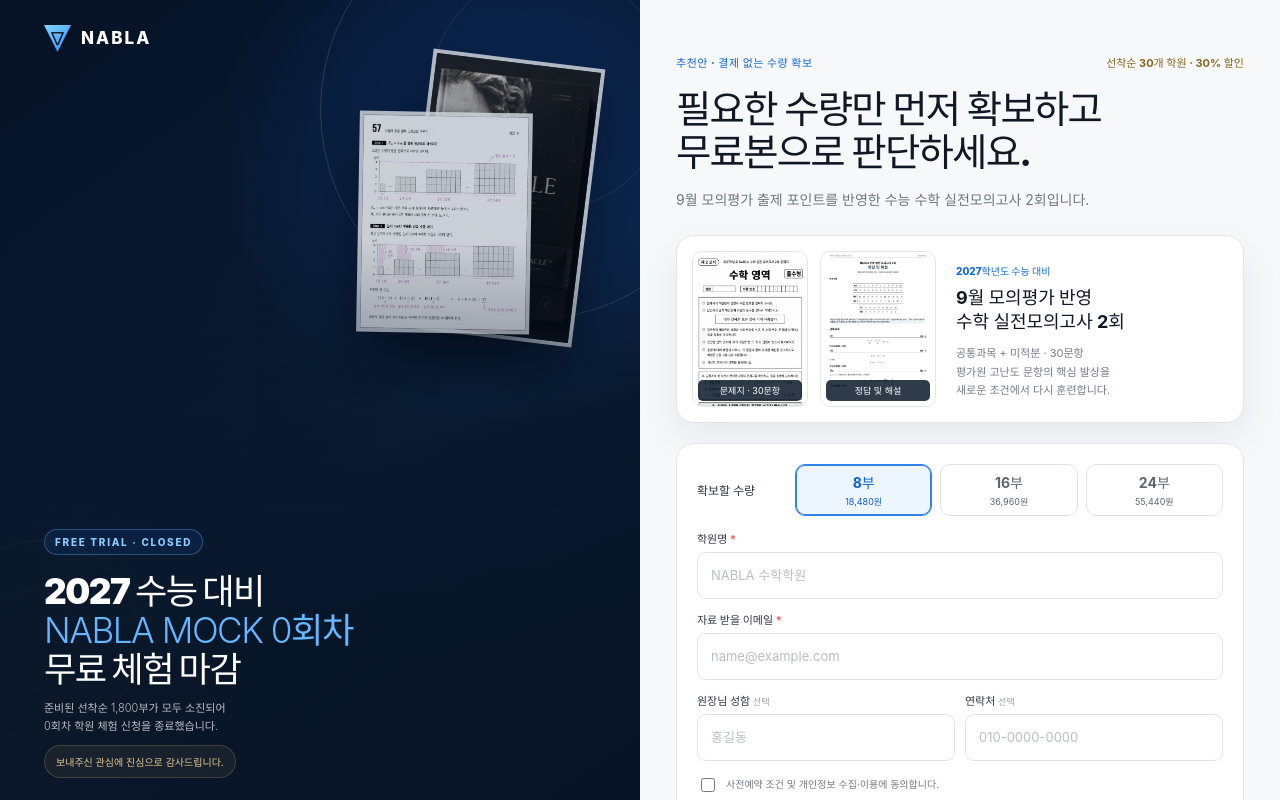
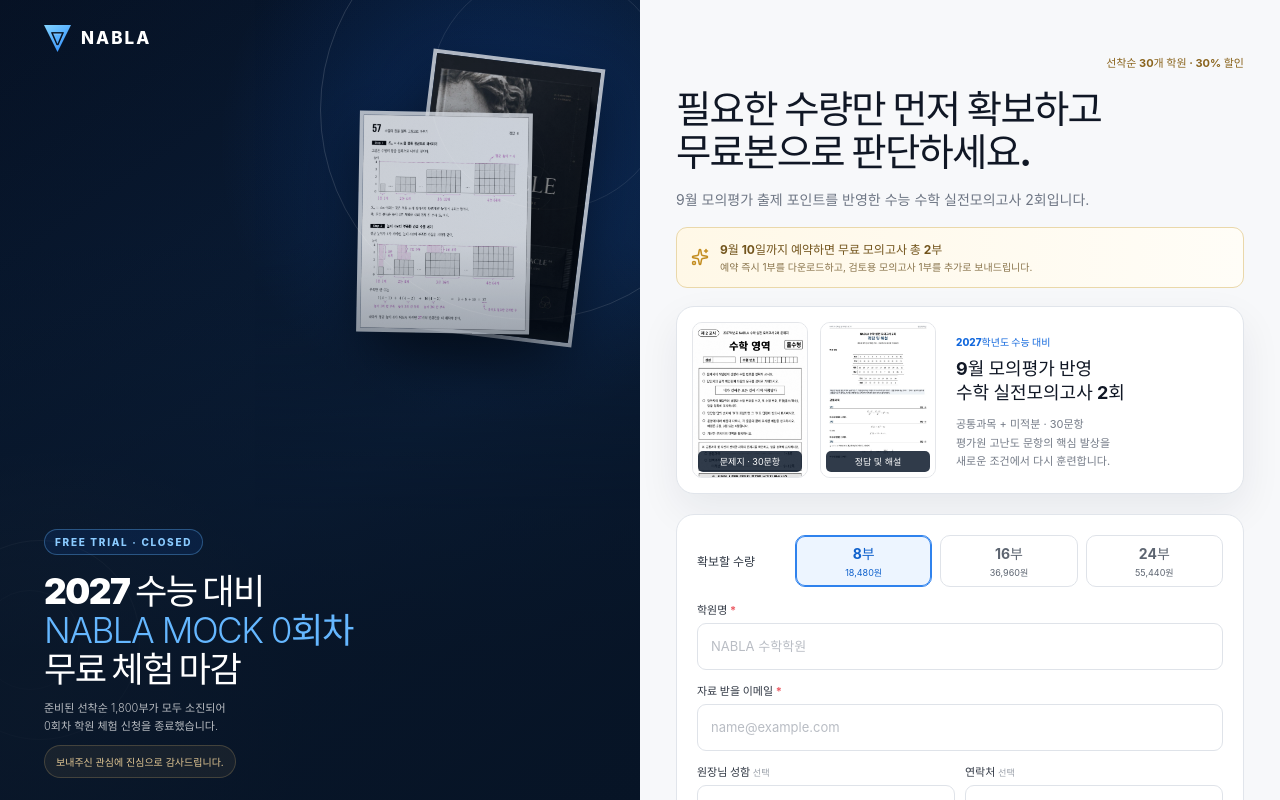
Before and after one commit to kmw1wlog/nabla-september-preorder, a React (Vite) app: page / in a window 1280 px wide. Built offline with nearby package versions, Linux system fonts and the light colour scheme; a web font is replaced by a local one.

Commit message:
Finalize no-payment preorder offer

```diff
--- a/src/main.jsx
+++ b/src/main.jsx
@@ -191,9 +191,9 @@
 
 const VARIANT_COPY = {
   a: {
-    badge: '추천안 · 결제 없는 수량 확보',
+    badge: '',
     title: '필요한 수량만 먼저 확보하고\n무료본으로 판단하세요.',
-    note: '지금 결제되지 않습니다. 9월 12일까지 구매를 확정하지 않으면 예약은 자동 취소됩니다.',
+    note: '지금 결제되지 않습니다. 9월 10일까지 예약하면 검토용 모의고사 1부를 추가로 보내드리며, 9월 12일까지 구매 미확정 시 예약은 자동 취소됩니다.',
     button: '사전예약하고 무료본 바로 받기',
   },
   b: {
@@ -253,9 +253,9 @@
     <div className="campaign-check"><Check size={28} /></div>
     <span className="campaign-kicker">{variant === 'c' ? 'FREE SAMPLE READY' : `${form.quantity}부 수량 확보 완료`}</span>
     <h2>{variant === 'c' ? '무료본이 준비되었습니다.' : '사전예약이 접수되었습니다.'}</h2>
-    <p>{variant === 'c' ? '아래에서 문제지와 해설지를 바로 내려받을 수 있습니다.' : `NABLA 실전모의고사 ${form.quantity}부를 임시 확보했습니다. 지금 무료본을 검토해 보세요.`}</p>
+    <p>{variant === 'c' ? '아래에서 문제지와 해설지를 바로 내려받을 수 있습니다.' : `NABLA 실전모의고사 ${form.quantity}부를 임시 확보했습니다. 지금 1부를 바로 받고, 9월 10일까지 예약 혜택으로 추가 1부도 받아보세요.`}</p>
     <DownloadBundle />
-    <div className="reservation-deadline"><ShieldCheck size={19} /><p><b>9월 12일까지 부담 없이 검토</b><span>{variant === 'c' ? '검토 후 단체 수량을 선택할 수 있습니다.' : '구매 미확정 시 결제 없이 자동 취소됩니다.'}</span></p></div>
+    <div className="reservation-deadline"><ShieldCheck size={19} /><p><b>{variant === 'a' ? '무료 모의고사 총 2부 제공' : '9월 12일까지 부담 없이 검토'}</b><span>{variant === 'a' ? '예약 즉시 1부 다운로드 · 9월 10일까지 예약 시 추가 1부 제공' : variant === 'c' ? '검토 후 단체 수량을 선택할 수 있습니다.' : '구매 미확정 시 결제 없이 자동 취소됩니다.'}</span></p></div>
     {variant === 'c' && <button className="campaign-primary" onClick={() => onOrder(null)}>8·16·24부 사전예약하기 <ArrowRight size={17} /></button>}
     <button className="campaign-link" onClick={() => setStage('form')}>입력 내용 다시 보기</button>
   </section>
@@ -270,9 +270,10 @@
   </section>
 
   return <section className="september-panel">
-    <div className="campaign-topline"><span>{copy.badge}</span><b>선착순 30개 학원 · 30% 할인</b></div>
+    <div className={`campaign-topline ${copy.badge ? '' : 'campaign-topline-single'}`}>{copy.badge && <span>{copy.badge}</span>}<b>선착순 30개 학원 · 30% 할인</b></div>
     <h2>{copy.title.split('\n').map((line, index) => <React.Fragment key={line}>{index > 0 && <br />}{line}</React.Fragment>)}</h2>
     <p className="campaign-sub">9월 모의평가 출제 포인트를 반영한 수능 수학 실전모의고사 2회입니다.</p>
+    {variant === 'a' && <div className="early-reservation-benefit"><Sparkles size={18} /><p><b>9월 10일까지 예약하면 무료 모의고사 총 2부</b><span>예약 즉시 1부를 다운로드하고, 검토용 모의고사 1부를 추가로 보내드립니다.</span></p></div>}
     <SeptemberPreview />
     <form className="campaign-form" onSubmit={submit}>
       {variant !== 'c' && <>
@@ -477,7 +478,7 @@
   useEffect(() => {
     const handlePopState = () => setPath(window.location.pathname)
     window.addEventListener('popstate', handlePopState)
-    const labels = { '/a': '결제 없는 수량 확보', '/b': '예약금 사전예약', '/c': '무료 다운로드 우선' }
+    const labels = { '/a': '무료본·사전예약', '/b': '예약금 사전예약', '/c': '무료 다운로드 우선' }
     document.title = path === '/order' ? 'NABLA MOCK 주문, 결제' : `NABLA 9모 반영 사전예약 · ${labels[path] || labels['/a']}`
     return () => window.removeEventListener('popstate', handlePopState)
   }, [path])
--- a/src/styles.css
+++ b/src/styles.css
@@ -637,6 +637,7 @@
   color: #101725;
 }
 .campaign-topline { display: flex; align-items: center; justify-content: space-between; gap: 14px; margin-bottom: 18px; }
+.campaign-topline-single { justify-content: flex-end; }
 .campaign-topline span,
 .campaign-kicker {
   color: #1268dd;
@@ -647,6 +648,23 @@
 .campaign-topline b { color: #8a641d; font-size: 11px; }
 .september-panel > h2 { margin: 0; font-size: clamp(29px,3vw,43px); line-height: 1.12; letter-spacing: -.045em; }
 .campaign-sub { margin: 14px 0 23px; color: #6e7684; font-size: 14px; line-height: 1.7; }
+.early-reservation-benefit {
+  display: flex;
+  align-items: center;
+  gap: 11px;
+  margin: -8px 0 18px;
+  padding: 12px 14px;
+  border: 1px solid #ead8aa;
+  border-radius: 11px;
+  color: #73551d;
+  background: linear-gradient(90deg,#fff8e7,#fffdf7);
+}
+.early-reservation-benefit svg { flex: 0 0 auto; color: #c38d20; }
+.early-reservation-benefit p { margin: 0; }
+.early-reservation-benefit b,
+.early-reservation-benefit span { display: block; }
+.early-reservation-benefit b { font-size: 12px; }
+.early-reservation-benefit span { margin-top: 3px; color: #8a754d; font-size: 10px; line-height: 1.5; }
 .september-preview {
   display: grid;
   grid-template-columns: 116px 116px 1fr;
```
